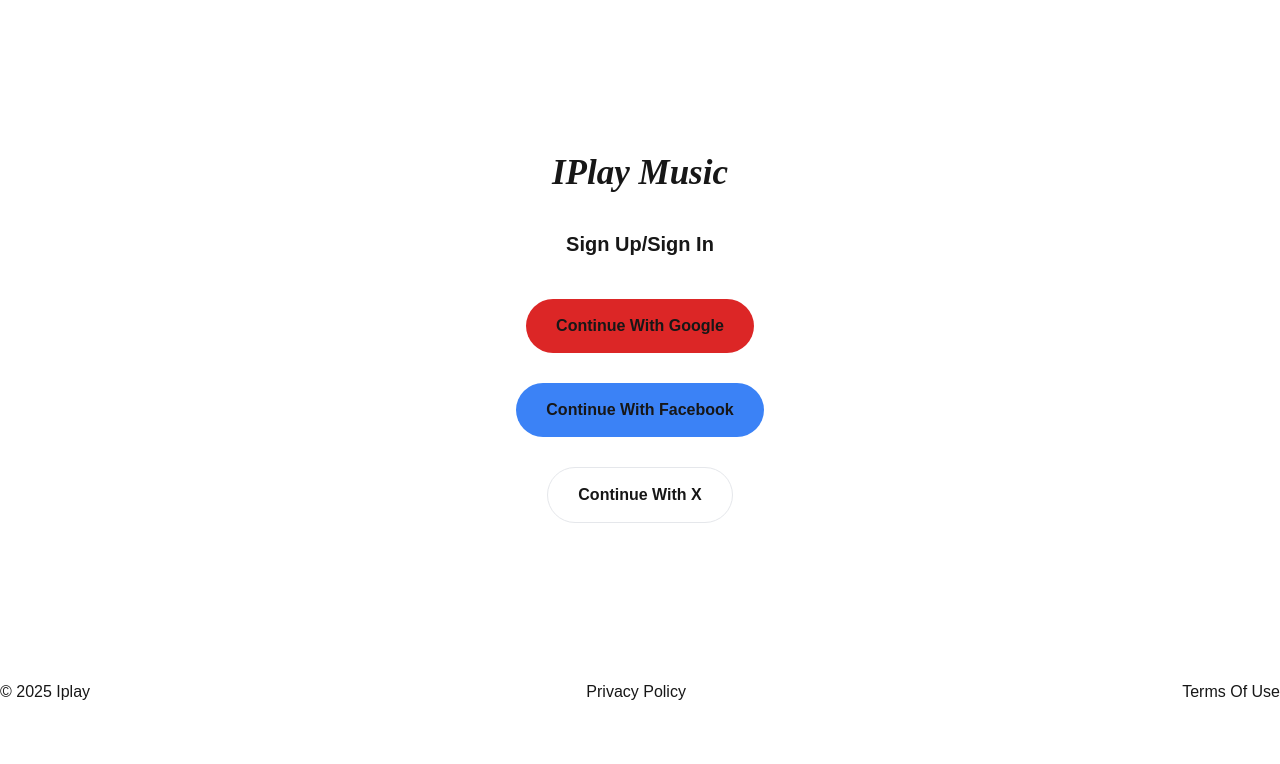
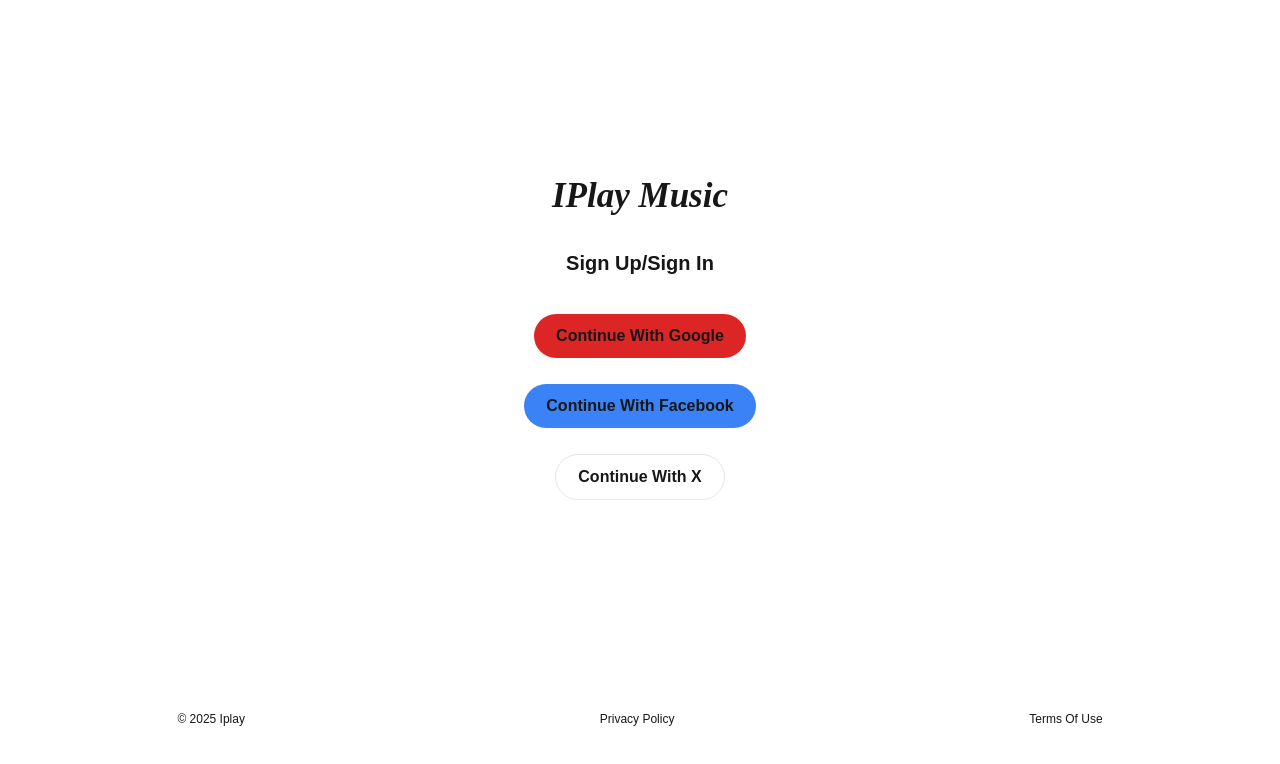
Before and after one commit to Biokes/IPlay, a Next.js app: page /auth in a window 1280 px wide. Shown: the top 764 px of the page. Built offline with nearby package versions, Linux system fonts and the light colour scheme.

Commit message:
update auth

```diff
--- a/components/auths/signin.tsx
+++ b/components/auths/signin.tsx
@@ -2,10 +2,10 @@ import styles from '@/styles/home.module.css'
 
 export default function SignIn(){
     return (
-        <div>
+        <div className={''}>
             <main className={styles.signIn}>
                 <p style={{
-                    fontWeight: '850',
+                    fontWeight: '800',
                     fontSize: '35px',
                     textAlign: 'center',
                     fontStyle: 'italic',
@@ -22,7 +22,7 @@ export default function SignIn(){
                     <p>continue with x</p>
                 </section>
             </main>
-            <div className={'flex justify-between '}>
+            <div className={styles.footer}>
                 <p>&copy; {new Date().getFullYear()} Iplay</p>
                 <p>Privacy Policy</p>
                 <p>Terms of use</p>
--- a/styles/home.module.css
+++ b/styles/home.module.css
@@ -39,16 +39,16 @@
 }
 .signIn{
     animation: __slideIn .5s ease;
-    @apply flex flex-col items-center justify-center gap-[10px] rounded-md w-[100vw] h-[85vh]
+    @apply flex flex-col items-center justify-center gap-[10px] sm:gap-[6px] rounded-md w-[100vw] h-[85vh]
 }
 .signIn> section{
     display:flex;
-    padding: 15px 30px;
+
     border-radius: 30px;
     text-align: center;
     cursor:pointer;
     margin-block: 10px;
-    @apply hover:scale-105 transform ease-in-out duration-500
+    @apply hover:scale-105 transform ease-in-out duration-500 py-[15px] px-[30px] sm:py-[10px] sm:px-[22px]
 }
 .signIn>p{
     font-weight:720;
@@ -81,3 +81,9 @@
 .main{
     @apply flex justify-between h-full flex-col min-h-screen
 }
+.footer{
+    @apply flex justify-around mt-[50px] sm:mt-[30px]
+}
+.footer p{
+    @apply cursor-pointer hover:underline sm:text-[12px] text-nowrap
+}
```
